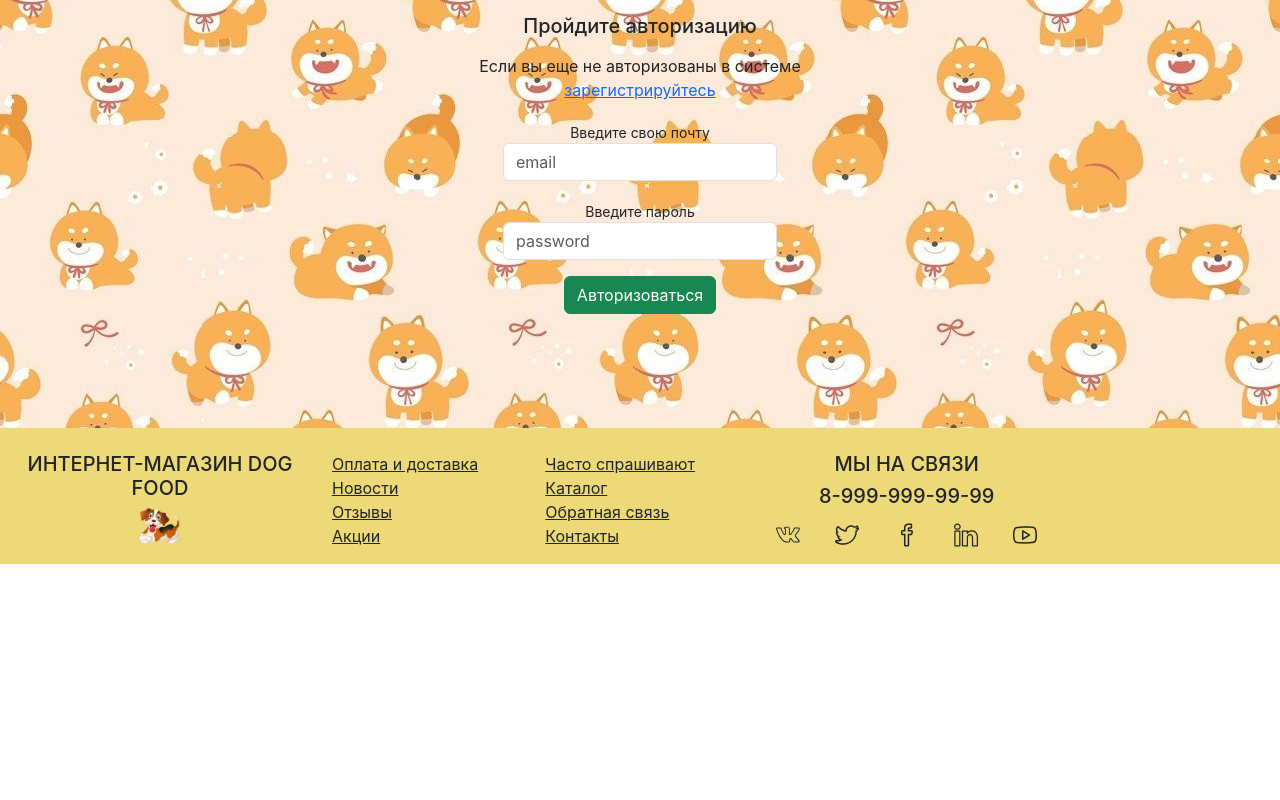
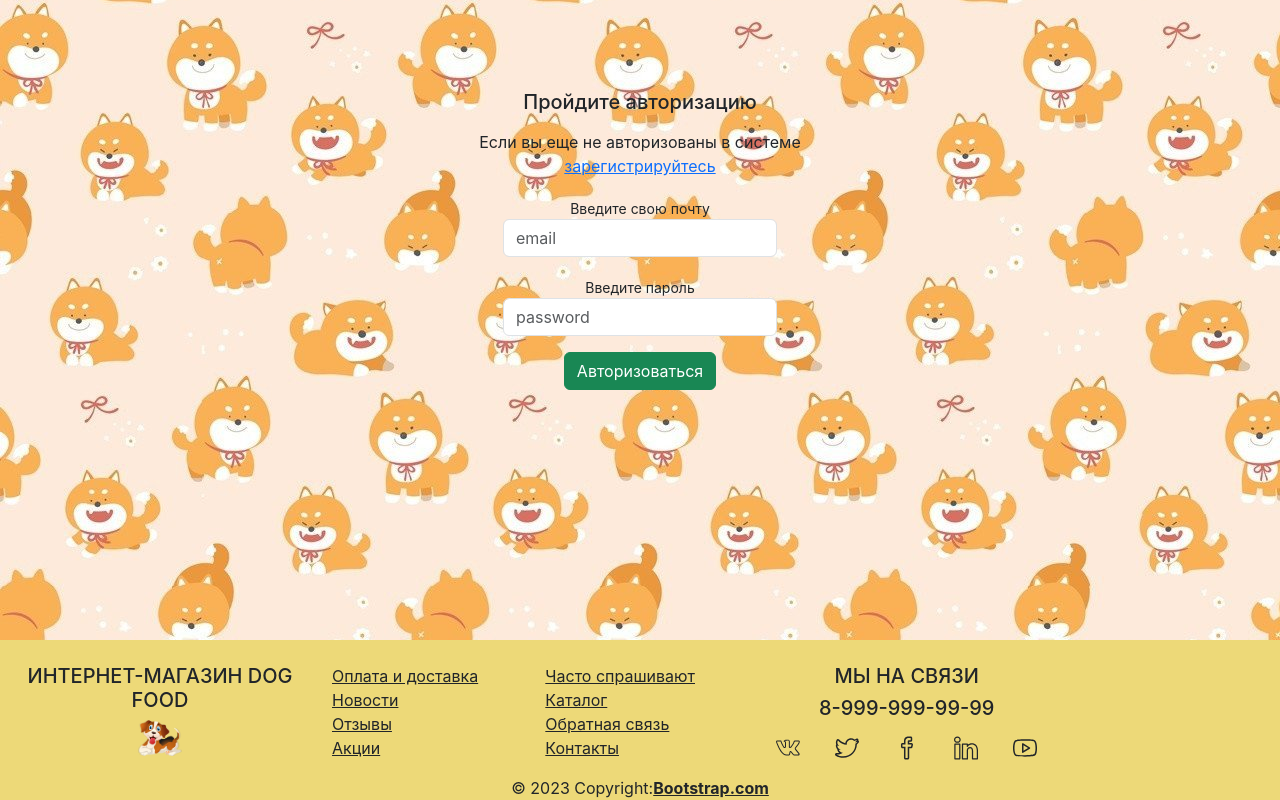
Before and after one commit to sirAlexMaslovson/projectDogShop, a React (Create React App) app: page /signin in a window 1280 px wide. Shown: the part 236-1036 px from the top of the page. Before the commit the page ends 936 px from the top, so only its background shows below. Built offline with nearby package versions, Linux system fonts and the light colour scheme.

Commit message:
Изменена верстка хедера и футера

```diff
--- a/src/components/CartPage/CartPage.jsx
+++ b/src/components/CartPage/CartPage.jsx
@@ -119,7 +119,6 @@ export function CartPage() {
       className={products.length > 2 && products.length !== 0
         ? (`d-flex flex-column mb-3 ${formStyles.cart}`)
         : (`d-flex flex-column mb-3 ${formStyles.cartLow}`)}
-      style={{ paddingTop: '7rem' }}
     >
       <div className="d-flex justify-content-around p-3">
         <button type="button" onClick={clickHandlerMain} className="btn btn-primary">На главную</button>
--- a/src/components/DetailCardPage/DetailCardPage.jsx
+++ b/src/components/DetailCardPage/DetailCardPage.jsx
@@ -83,7 +83,7 @@ export function DetailCardPage() {
 
   return (
 
-    <div className={`container text-center ${formStyles.card}`} style={{ paddingTop: '6rem' }}>
+    <div className={`container text-center ${formStyles.card}`}>
 
       <div className="container d-flex justify-content-around p-5">
         <Link to="/">
--- a/src/components/FavoritesPage/FavoritesPage.jsx
+++ b/src/components/FavoritesPage/FavoritesPage.jsx
@@ -36,14 +36,14 @@ export function FavoritesPage() {
   }
   if (!data.length) {
     return (
-      <div className={formStyles.pageFavorites} style={{ paddingTop: '6.4rem' }}>
+      <div className={formStyles.pageFavorites}>
         <h5 className="text-center">is empty</h5>
       </div>
     )
   }
 
   return (
-    <div className={`pt-5 ${formStyles.pageFavorites}`}>
+    <div className={`${formStyles.pageFavorites}`}>
       <div className="container text-center pt-5">
         <div className="row row-cols-3">
 
--- a/src/components/Footer/Footer.jsx
+++ b/src/components/Footer/Footer.jsx
@@ -47,6 +47,13 @@ export function Footer() {
             </div>
           </div>
 
+          <div className="text-center">
+            © 2023 Copyright:
+            <a className="text-reset fw-bold" href="https://getbootstrap.com/">
+              Bootstrap.com
+            </a>
+          </div>
+
         </div>
       </div>
 
--- a/src/components/Footer/styles.module.css
+++ b/src/components/Footer/styles.module.css
@@ -1,8 +1,4 @@
 .footer {
-    position: sticky;
-    bottom: 0;
-    left: 0;
-    right: 0;
+
     background: #edd978;
-    z-index: 3;
 }
--- a/src/components/FormAddProduct/FormAddProduct.jsx
+++ b/src/components/FormAddProduct/FormAddProduct.jsx
@@ -2,15 +2,22 @@ import { useMutation } from '@tanstack/react-query'
 import {
   Field, Form, Formik, ErrorMessage,
 } from 'formik'
+import { useDispatch } from 'react-redux'
 import * as Yup from 'yup'
+import { useNavigate } from 'react-router-dom'
+import { sortByMyProduct } from '../../redux/slices/methodSortSlice/methodSortSlice'
 import { api } from '../helpers/Api'
 import formStyles from './modal.module.css'
 
 export function FormAddProduct({ closeModal }) {
   const REQUIRED_ERROR_MESSAGE_PRODUCT = 'Пожалуйста заполните обязательное поле'
+  const dispatch = useDispatch()
+  const navigate = useNavigate()
 
   const addMyProduct = (values) => {
     api.postMyProduct(values)
+    dispatch(sortByMyProduct())
+    navigate('/')
     closeModal()
   }
 
--- a/src/components/Header/Header.jsx
+++ b/src/components/Header/Header.jsx
@@ -48,10 +48,7 @@ export function Header() {
   }
 
   return (
-    <header style={{
-      position: 'fixed', right: '0', left: '0', zIndex: '7',
-    }}
-    >
+    <header>
 
       <div
         className={`d-flex justify-content-around align-items-center pt-3 pb-3 ${formStyles.header}`}
--- a/src/components/Main/Main.jsx
+++ b/src/components/Main/Main.jsx
@@ -40,6 +40,8 @@ export function Main() {
 
   const queryClient = useQueryClient()
 
+  const navigate = useNavigate()
+
   const countId = (id) => {
     const objId = cart.find((post) => post.id === id)
     if (!objId) {
@@ -48,7 +50,6 @@ export function Main() {
     return objId.count
   }
 
-  const navigate = useNavigate()
   useEffect(() => {
     if (!TOKEN) {
       navigate('/signin')
@@ -109,7 +110,7 @@ export function Main() {
   }
   if (!posts.length) {
     return (
-      <div className={`text-center ${formStyles.pageMainLow}`} style={{ paddingTop: '6.4rem' }}>
+      <div className={`text-center ${formStyles.pageMainLow}`}>
         <h4>{`По вашему поиску найдено: ${posts.length} ${getStrNumberSearch(posts.length)}`}</h4>
         <h5>is empty</h5>
       </div>
@@ -143,7 +144,7 @@ export function Main() {
   }
 
   return (
-    <div style={{ paddingTop: '6.4rem' }}>
+    <div>
       <NavBar />
       <div className={newArrayPosts().length > 4
         ? formStyles.pageMain
--- a/src/components/UserInfo/UserInfo.jsx
+++ b/src/components/UserInfo/UserInfo.jsx
@@ -90,7 +90,7 @@ export function UserInfo() {
 
   return (
     <>
-      <div className={formStyles.pageInfo} style={{ paddingTop: '5rem' }}>
+      <div className={formStyles.pageInfo}>
         <div className="container d-flex justify-content-around p-5">
           <Link to="/"><button type="button" onClick={clickHandlerMain} className="btn btn-primary">На главную</button></Link>
           <button type="button" onClick={openModalAddProduct} className="btn btn-success">Добавить товар</button>
@@ -99,9 +99,10 @@ export function UserInfo() {
         </div>
 
         <div className="container text-center pt-3">
-          <img src={data.avatar} alt="Аватар" style={{ height: '30vh', width: '20vw', borderRadius: '20px' }} />
-          <div type="button" className="position-absolute fs-3 text-primary" style={{ right: '50rem', top: '31.5rem' }}>
+          <img src={data.avatar} alt="Аватар" style={{ height: '20rem', borderRadius: '20px' }} />
+          <div type="button" className="position-static fs-3 text-primary">
             <FaEdit onClick={openModalRedMyAvavtar} />
+            :редактировать изображение
           </div>
         </div>
 
--- a/src/components/UserInfo/styles.module.css
+++ b/src/components/UserInfo/styles.module.css
@@ -2,7 +2,6 @@
 
    height: 100vh;
    width: 100vw;
-
     background-image: url(./1613689641_10-p-fon-dlya-prezentatsii-biologiya-zhivotnie-10.jpg);
 
 }
```
Also changed, not shown: src/components/Footer/kisspng-logo-dog-la-baule-escoublac-petplate-brand-5beda5be4ad450.3618153715423011183065.png (deleted).
